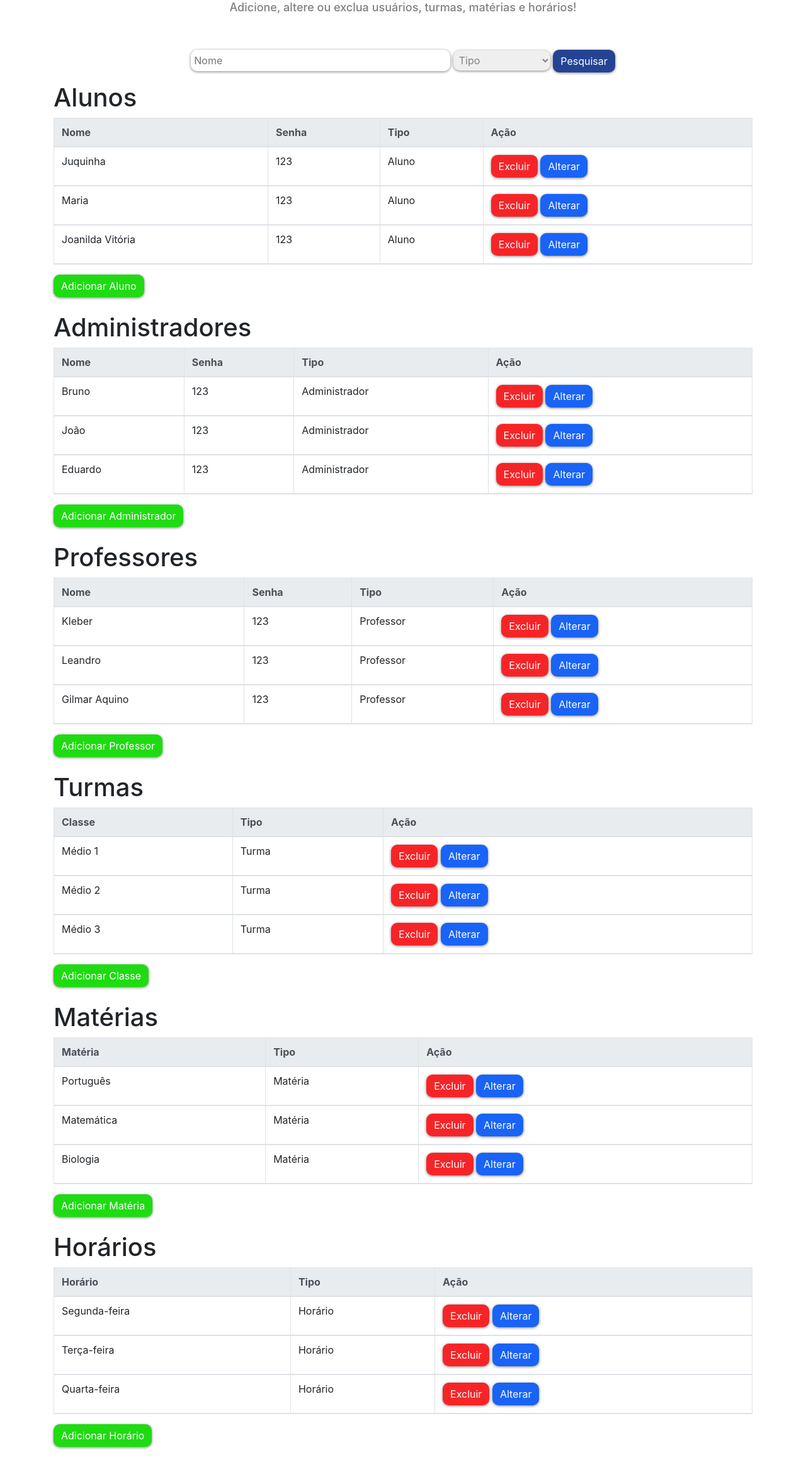
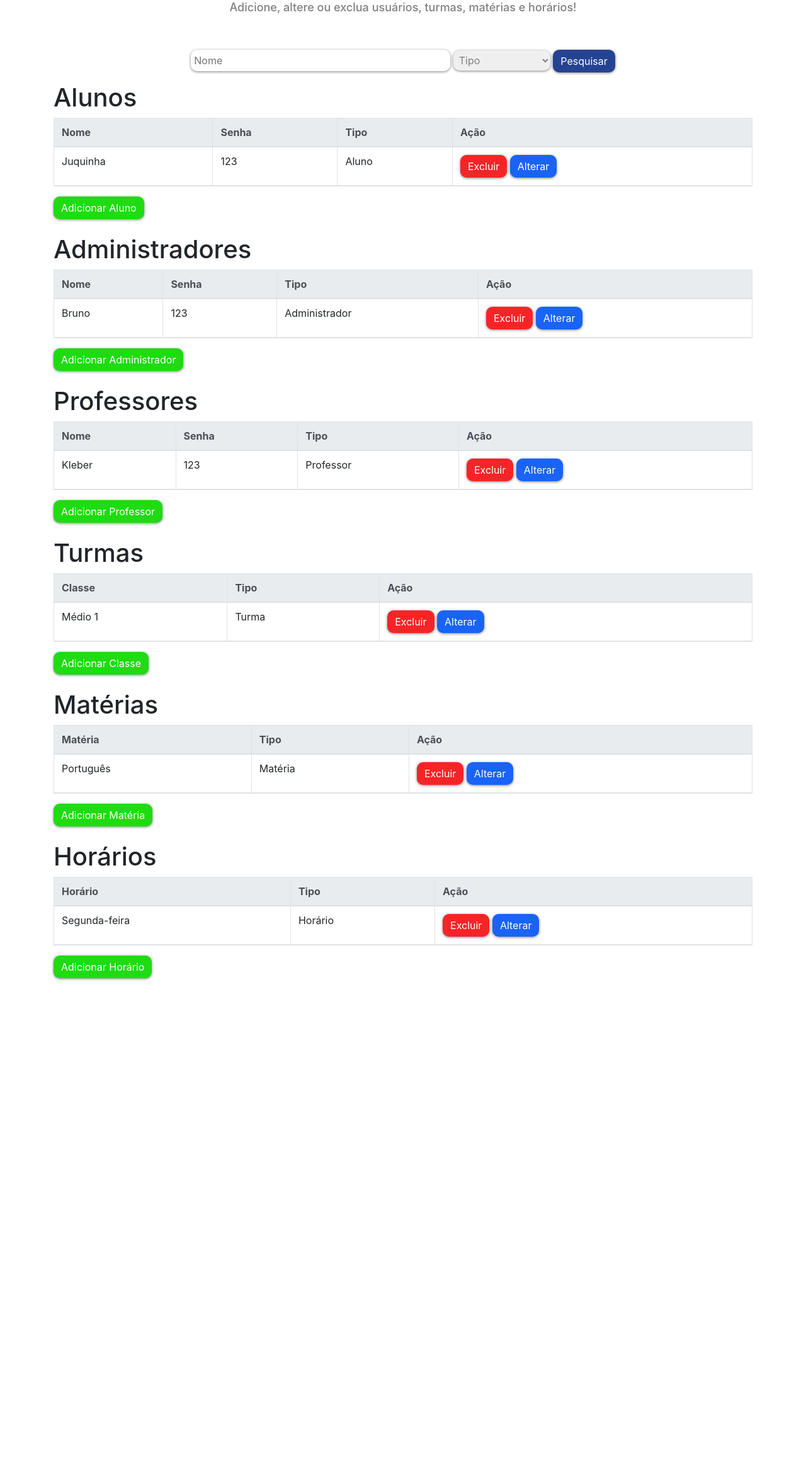
Before and after one commit to joao-cell/Expotec, a PHP site: page /Global/Admin/Cadastro.php in a window 1280 px wide. Shown: the part 131-2452 px from the top of the page at 63% size. After the commit the page ends 1688 px from the top, so only its background shows below. Run offline with PHP 8.4, Linux system fonts and the light colour scheme; the visitor is signed in with stand-in values (Sample User, id 1).

Commit message:
Update Cadastro.php
remoção de exemplos em excesso

```diff
--- a/Global/Admin/Cadastro.php
+++ b/Global/Admin/Cadastro.php
@@ -173,23 +173,6 @@ nav a:hover{
                     <button class="btn btn-success" id="Alt">Alterar</button></td>
 
                   </tr>
-                  <tr>
-                    <td>Maria</td>
-                    <td>123</td>
-                    <td>Aluno</td>
-                    <td><button class="btn btn-danger" id="delete">Excluir</button>
-
-                    <button class="btn btn-success" id="Alt">Alterar</button></td>
-                  </tr>
-                  <tr>
-                    <td>Joanilda Vitória</td>
-                    <td>123</td>
-                    <td>Aluno</td>
-                    <td><button class="btn btn-danger" id="delete">Excluir</button>
-
-                    <button class="btn btn-success" id="Alt">Alterar</button></td>
-                  </tr>
-
                   </table>
                   <button class="btn btn-success" id="Add">Adicionar Aluno</button><br><br>
               </div>
@@ -213,22 +196,6 @@ nav a:hover{
 
                     <button class="btn btn-success" id="Alt">Alterar</button></td>
 
-                  </tr>
-                  <tr>
-                    <td>João</td>
-                    <td>123</td>
-                    <td>Administrador</td>
-                    <td><button class="btn btn-danger" id="delete">Excluir</button>
-
-                    <button class="btn btn-success" id="Alt">Alterar</button></td>
-                  </tr>
-                  <tr>
-                    <td>Eduardo</td>
-                    <td>123</td>
-                    <td>Administrador</td>
-                    <td><button class="btn btn-danger" id="delete">Excluir</button>
-
-                    <button class="btn btn-success" id="Alt">Alterar</button></td>
                   </tr>
 
                   </table>
@@ -254,22 +221,7 @@ nav a:hover{
                     <button class="btn btn-success" id="Alt">Alterar</button></td>
 
                   </tr>
-                  <tr>
-                    <td>Leandro</td>
-                    <td>123</td>
-                    <td>Professor</td>
-                    <td><button class="btn btn-danger" id="delete">Excluir</button>
 
-                    <button class="btn btn-success" id="Alt">Alterar</button></td>
-                  </tr>
-                  <tr>
-                    <td>Gilmar Aquino</td>
-                    <td>123</td>
-                    <td>Professor</td>
-                    <td><button class="btn btn-danger" id="delete">Excluir</button>
-
-                    <button class="btn btn-success" id="Alt">Alterar</button></td>
-                  </tr>
 
                   </table>
                   <button class="btn btn-success" id="Add">Adicionar Professor</button><br><br>
@@ -294,25 +246,6 @@ nav a:hover{
                     <button class="btn btn-success" id="Alt">Alterar</button></td>
 
                   </tr>
-                  <tr>
-                    <td>Médio 2</td>
-
-                    <td>Turma</td>
-                    <td><button class="btn btn-danger" id="delete">Excluir</button>
-
-                    <button class="btn btn-success" id="Alt">Alterar</button></td>
-                  </tr>
-                  <tr>
-                    <td>Médio 3</td>
-
-                    <td>Turma</td>
-                    <td><button class="btn btn-danger" id="delete">Excluir</button>
-
-                    <button class="btn btn-success" id="Alt">Alterar</button></td>
-
-                    </tr>
-
-
                   </table>
                   <button class="btn btn-success" id="Add">Adicionar Classe</button><br><br>
               </div>
@@ -336,24 +269,6 @@ nav a:hover{
                     <button class="btn btn-success" id="Alt">Alterar</button></td>
 
                   </tr>
-                  <tr>
-                    <td>Matemática</td>
-
-                    <td>Matéria</td>
-                    <td><button class="btn btn-danger" id="delete">Excluir</button>
-
-                    <button class="btn btn-success" id="Alt">Alterar</button></td>
-                  </tr>
-                  <tr>
-                    <td>Biologia</td>
-
-                    <td>Matéria</td>
-                    <td><button class="btn btn-danger" id="delete">Excluir</button>
-
-                    <button class="btn btn-success" id="Alt">Alterar</button></td>
-
-                    </tr>
-
 
                   </table>
                   <button class="btn btn-success" id="Add">Adicionar Matéria</button><br><br>
@@ -379,25 +294,6 @@ nav a:hover{
                     <button class="btn btn-success" id="Alt">Alterar</button></td>
 
                   </tr>
-                  <tr>
-                    <td>Terça-feira</td>
-
-                    <td>Horário</td>
-                    <td><button class="btn btn-danger" id="delete">Excluir</button>
-
-                    <button class="btn btn-success" id="Alt">Alterar</button></td>
-                  </tr>
-                  <tr>
-                    <td>Quarta-feira</td>
-
-                    <td>Horário</td>
-                    <td><button class="btn btn-danger" id="delete">Excluir</button>
-
-                    <button class="btn btn-success" id="Alt">Alterar</button></td>
-
-                    </tr>
-
-
                   </table>
                   <button class="btn btn-success" id="Add">Adicionar Horário</button><br><br>
               </div>
```
